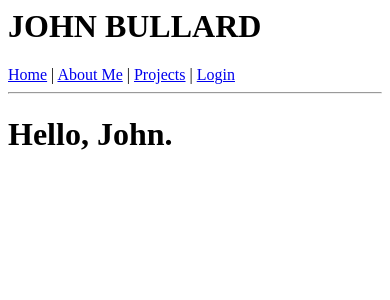
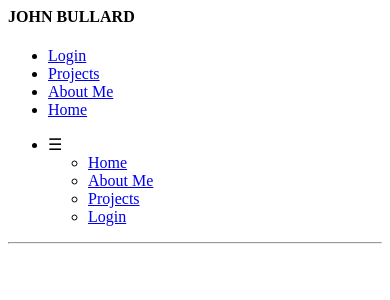
Before and after one commit to JohnBCoding/personalwebsite, a Flask app: page / in a window 390 px wide. Shown: the top 300 px of the page. Run offline with Flask 2, Linux system fonts and the light colour scheme; data that the repository does not hold is empty.

Commit message:
Added responsive text to post area, adding dropdown box on smaller windows.

```diff
--- /dev/null
+++ b/app/static/css/post.css
@@ -0,0 +1,26 @@
+#centerPost {
+    text-align: center;
+    max-width: 50%;
+    white-space: pre-wrap;
+    word-wrap: break-word;
+    margin: 0 auto;
+}
+
+#postLinks {
+    text-align: center;
+}
+
+#postLinks a{
+    text-decoration: none;
+}
+
+#postLinks a:link {
+    background-color: white;
+    color: black;
+    padding: 8px 10px;
+
+}
+
+#postLinks a:hover {
+    background-color: gray
+}
--- a/app/templates/base.html
+++ b/app/templates/base.html
@@ -1,22 +1,47 @@
 <html>
 	<head>
+		<meta name="viewport" content="width=device-width, initial-scale=1">
+		<link href="{{ url_for('static', filename='css/header.css') }}" rel="stylesheet">
+		<link href="{{ page_css }}" rel="stylesheet">
 		<title> {{ title }} - John</title>
 	</head>
 	<body>
-		<h1> JOHN BULLARD </h1>
-		<div id = "topNav">
-			<a href="{{ url_for('home') }}">Home</a> |
-			<a href="{{ url_for('about') }}">About Me</a> |
-			<a href="{{ url_for('projects') }}">Projects</a> |
-			{% if g.user.is_authenticated %}
-				<a href="{{ url_for('post') }}">New Post</a> |
-				<a name = "admin" href="{{ url_for('logout') }}">Logout</a>
-			{% else %}
-				<a name = "admin" href="{{ url_for('admin') }}">Login</a>
-			{% endif %}
-		</div>
+		<header>
+			<h4 id="topHeader">JOHN BULLARD</h4>
+			<div class="regNav">
+				<ul>
+					{% if g.user.is_authenticated %}
+						<li><a href="{{ url_for('logout') }}">Logout</a></li>
+						<li><a href="{{ url_for('post') }}">New Post</a></li>
+					{% else %}
+						<li><a href="{{ url_for('admin') }}">Login</a></li>
+					{% endif %}
+					<li><a href="{{ url_for('projects') }}">Projects</a></li>
+					<li><a href="{{ url_for('about') }}">About Me</a></li>
+					<li><a href="{{ url_for('home') }}">Home</a></li>
+				</ul>
+			</div>
+			<div class="dropdown">
+				<ul>
+					<li id="dropdownBtn">&#9776;
+						<ul>
+							<div class="collapse">
+								<li><a href="{{ url_for('home') }}">Home</a>
+								<li><a href="{{ url_for('about') }}">About Me</a></li>
+								<li><a href="{{ url_for('projects') }}">Projects</a></li>
+								{% if g.user.is_authenticated %}
+									<li><a href="{{ url_for('post') }}">New Post</a></li>
+									<li><a href="{{ url_for('logout') }}">Logout</a></li>
+								{% else %}
+									<li><a href="{{ url_for('admin') }}">Login</a></li>
+								{% endif %}
+							</div>
+						</ul>
+					</li>
+				</ul>
+			</div>
+		</header>
 		<hr>
-
 		{% with messages = get_flashed_messages() %}
 			{% if messages %}
 				<ul>
--- a/app/templates/home.html
+++ b/app/templates/home.html
@@ -1,17 +1,16 @@
 {% extends "base.html" %}
 {% block content %}
-
-    <h1>Hello, John.</h1>
 
     {% for post in posts.items %}
         {% include 'post.html' %}
     {% endfor %}
-
+    <div id="postLinks">
         {% if posts.has_prev %}
             <a href="{{ url_for('home', page=posts.prev_num) }}">&lt;&lt; Newer Posts</a>
         {% endif %}
         {% if posts.has_next %}
             <a href="{{ url_for('home', page=posts.next_num) }}">Older Posts &gt;&gt;</a>
         {% endif %}
+    </div>
 
 {% endblock %}
--- a/app/views.py
+++ b/app/views.py
@@ -13,8 +13,9 @@
 def home(page=1):
 
     posts = Post.query.paginate(page, POSTS_PAGE, False)
-
-    return render_template("home.html", title="Home", posts=posts)
+    page_css = url_for('static', filename='css/post.css')
+    return render_template("home.html", title="Home", posts=posts,
+                           page_css=page_css)
 
 
 @app.route("/about")
@@ -94,6 +95,30 @@
 
     return redirect(url_for("home"))
 
+@app.route("/edit/<int:post_id>", methods=["GET", "POST"])
+@login_required
+def edit(post_id=0):
+
+    form = NewPost()
+    old_post = Post.query.filter_by(id=post_id).first()
+
+    if form.validate_on_submit():
+
+        old_post.title = form.title.data
+        old_post.body = form.body.data
+        old_post.timestamp = datetime.utcnow()
+        old_post.author = g.user
+        db.session.commit()
+
+        return redirect(url_for("home"))
+
+    else:
+
+        form.title.data = old_post.title
+        form.body.data = old_post.body
+
+    return render_template("new_post.html", title="Edit Post", form=form)
+
 
 @app.route("/logout")
 def logout():
```
Also changed, not shown: app/templates/post.html (+11 -10 lines). Lines whose indentation alone changed are shown as unchanged.
